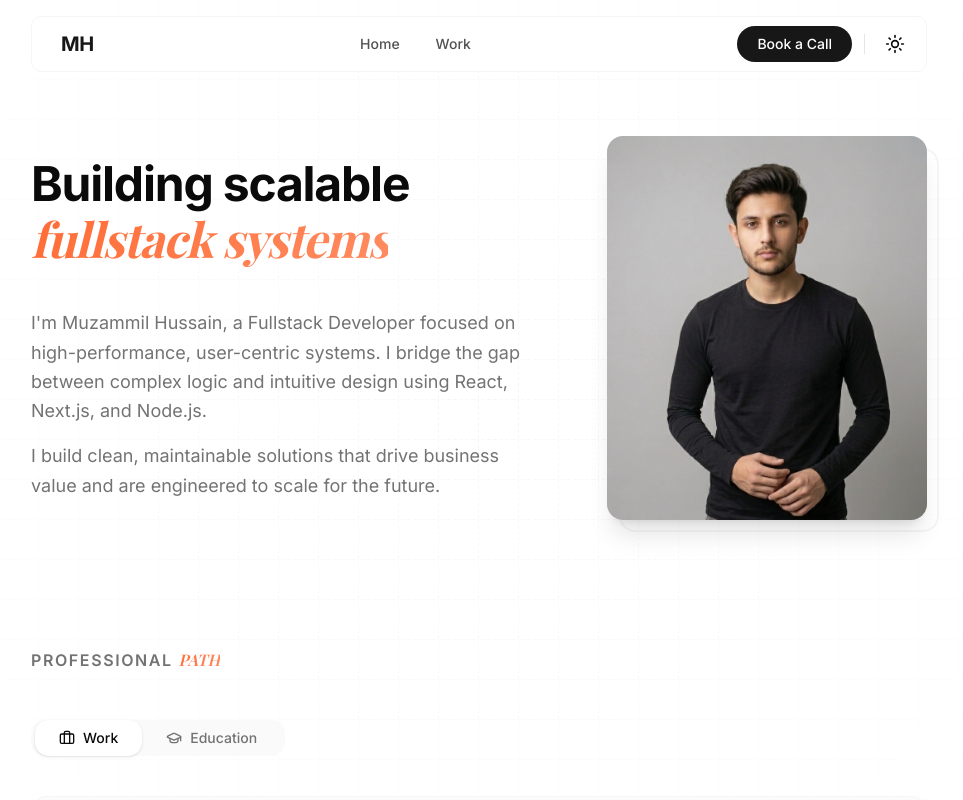
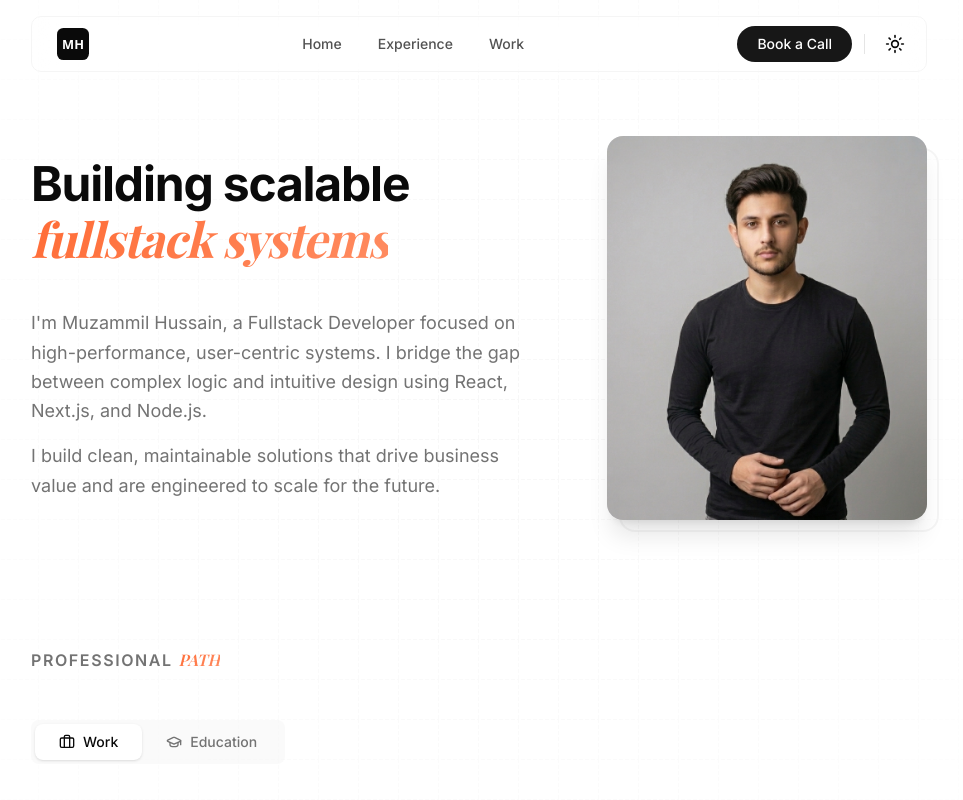
Before and after one commit to muzammil-15/portfolio-template, a Next.js app: page / in a window 1280 px wide. Shown: the top 800 px of the page, without its empty margins (161-1124 px from the left). Built offline with nearby package versions, Linux system fonts and the light colour scheme.

Commit message:
feat: changes

```diff
--- a/src/components/icons.tsx
+++ b/src/components/icons.tsx
@@ -4,8 +4,8 @@ export const Icons = {
   logo: (props: React.SVGProps<SVGSVGElement>) => (
     <svg viewBox="0 0 40 40" fill="none" xmlns="http://www.w3.org/2000/svg" {...props}>
       <rect width="40" height="40" rx="8" fill="currentColor" />
-      <text x="50%" y="55%" dominantBaseline="middle" textAnchor="middle" fill="white" fontSize="16" fontWeight="700" fontFamily="system-ui">
-        PS
+      <text x="50%" y="55%" dominantBaseline="middle" textAnchor="middle" fill="var(--background)" fontSize="16" fontWeight="700" fontFamily="system-ui">
+        MH
       </text>
     </svg>
   ),
--- a/src/components/navbar.tsx
+++ b/src/components/navbar.tsx
@@ -14,9 +14,11 @@ import {
   type NavItem,
 } from "@/components/motionx/navbar";
 import { ModeToggle } from "@/components/mode-toggle";
+import { Icons } from "@/components/icons";
 
 const navItems: NavItem[] = [
-  { name: "Home", link: "#home" },
+  { name: "Home", link: "#" },
+  { name: "Experience", link: "#experience" },
   { name: "Work", link: "#work" },
 ];
 
@@ -29,8 +31,8 @@ export default function AppNavbar() {
         {/* Desktop */}
         <div className="border hidden sm:flex w-full max-w-4xl rounded-lg mx-auto border-neutral-100 dark:border-white/10">
           <NavBody className="mx-auto flex w-full max-w-4xl items-center justify-between rounded-lg bg-white/80 backdrop-blur-md  px-3 py-2 shadow-md dark:bg-neutral-950/80 dark:shadow-[0_4px_24px_rgba(255,255,255,0.15)]">
-          <NavLogo className="pl-4 pr-6 text-xl font-bold tracking-tight text-neutral-900 dark:text-white">
-            MH
+            <NavLogo className="pl-3 pr-6 flex items-center justify-center">
+              <Icons.logo className="size-8 text-foreground" />
             </NavLogo>
             <NavItems items={navItems} />
             <div className="pl-6 flex items-center gap-3">
@@ -46,8 +48,8 @@ export default function AppNavbar() {
         <div className="border flex sm:hidden w-[94%] mx-auto rounded-md border-neutral-100 dark:border-white/10">
           <MobileNav className="rounded-md  bg-white/80 backdrop-blur-md  px-3 py-2 shadow-md dark:bg-neutral-950/80 dark:shadow-[0_4px_24px_rgba(255,255,255,0.15)]">
             <MobileNavHeader>
-            <NavLogo className="text-xl font-bold tracking-tight text-neutral-900 dark:text-white">
-              PS
+              <NavLogo className="flex items-center justify-center">
+                <Icons.logo className="size-8 text-foreground" />
               </NavLogo>
               <div className="flex items-center gap-3">
                 <MobileNavToggle
--- a/src/components/section/cta-section.tsx
+++ b/src/components/section/cta-section.tsx
@@ -43,10 +43,6 @@ export default function CtaSection() {
                 {/* Footer */}
                 <BlurFade delay={0.2}>
                     <div className="mt-12 flex flex-col sm:flex-row items-center justify-between gap-6 pt-8 border-t border-border">
-                        <div className="flex items-center gap-2">
-                            <Icons.logo className="size-7 text-foreground" />
-                            <span className="text-sm font-semibold">{DATA.name}</span>
-                        </div>
 
                         <div className="flex items-center gap-4">
                             {Object.entries(DATA.social).map(([key, social]) => {
--- a/src/components/section/experience-section.tsx
+++ b/src/components/section/experience-section.tsx
@@ -25,12 +25,12 @@ export default function ExperienceSection() {
 
                 <BlurFade delay={0.2}>
                     <Tabs defaultValue="work" className="w-full">
-                        <TabsList className="bg-muted/50 p-1 rounded-xl mb-10 w-fit">
-                            <TabsTrigger value="work" className="rounded-xl px-6 py-2 data-[state=active]:bg-background data-[state=active]:text-foreground transition-all duration-300 flex items-center gap-2">
+                        <TabsList className="bg-muted/50 h-auto p-1 rounded-md mb-10 w-fit">
+                            <TabsTrigger value="work" className="rounded-md px-6 py-2 data-[state=active]:bg-background data-[state=active]:text-foreground transition-all duration-300 flex items-center gap-2">
                                 <Briefcase className="size-4" />
                                 <span>Work</span>
                             </TabsTrigger>
-                            <TabsTrigger value="education" className="rounded-xl px-6 py-2 data-[state=active]:bg-background data-[state=active]:text-foreground transition-all duration-300 flex items-center gap-2">
+                            <TabsTrigger value="education" className="rounded-md px-6 py-2 data-[state=active]:bg-background data-[state=active]:text-foreground transition-all duration-300 flex items-center gap-2">
                                 <GraduationCap className="size-4" />
                                 <span>Education</span>
                             </TabsTrigger>
@@ -93,7 +93,7 @@ function ExperienceItem({
                 {/* Main Content */}
                 <div className="flex-1 flex items-center gap-4">
                     <div className="size-10 rounded-full bg-muted flex items-center justify-center border border-border/50 overflow-hidden font-bold text-[10px] uppercase">
-                       <Image src={logo} alt={company || school} width={40} height={40} />
+                        <Image src={logo} alt={company || school} width={40} height={40} />
                     </div>
                     <div className="flex flex-col">
                         <h4 className="text-base font-bold tracking-tight text-foreground group-hover:text-primary transition-colors">
--- a/src/data/resume.tsx
+++ b/src/data/resume.tsx
@@ -23,10 +23,15 @@ export const DATA = {
       label: "Let's connect",
       icon: Icons.linkedin,
     },
-    dribbble: {
-      url: "https://dribbble.com",
-      label: "Dribbble.com/ps",
-      icon: Icons.dribbble,
+    github: {
+      url: "https://github.com/muzammil-15",
+      label: "github.com/muzammil-15",
+      icon: Icons.github,
+    },
+    x: {
+      url: "https://x.com/MuzammilHu68318",
+      label: "x.com/MuzammilHu68318",
+      icon: Icons.x,
     },
   },
 
```
Lines whose indentation alone changed are shown as unchanged.
